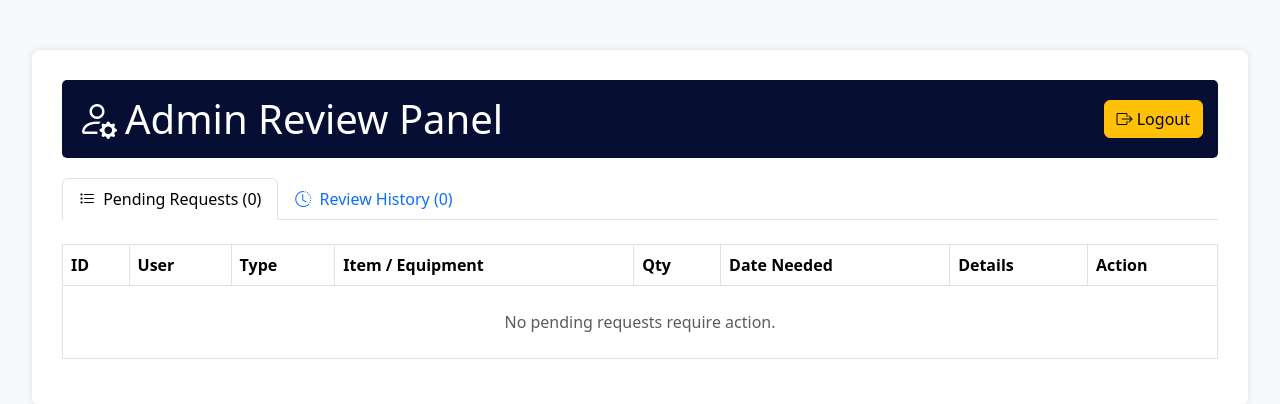
After one commit to Rishrch15/E-PERMIT, a Flask app: template templates/AdminDashboard.html in a window 1280 px wide. The commit adds this page. Shown: the top 404 px of the page. Run offline with Flask 3, Linux system fonts and the light colour scheme; the template is opened without the code that fills it, so the values that code supplies are empty.

Commit message:
Admin page created with list of requests to approve/reject, history view, and password hashing for registration

```diff
--- a/app.py
+++ b/app.py
@@ -2,9 +2,12 @@ from flask import Flask, render_template, request, session, redirect, url_for, f
 import mysql.connector
 import sys
 from datetime import datetime
+from flask_bcrypt import Bcrypt
 
 app = Flask(__name__)
 app.secret_key = 'CCIS.123'
+
+bcrypt = Bcrypt(app)
 
 DB_CONFIG = {
     'host': "localhost",
@@ -12,6 +15,9 @@ DB_CONFIG = {
     'password': "",
     'database': "e_permit"
 }
+
+ADMIN_USER_ID = 3
+
 
 def get_db_connection():
     """Establishes a connection to the MySQL database."""
@@ -21,8 +27,9 @@ def get_db_connection():
         print(f"Database Connection Error: {err}", file=sys.stderr)
         return None
 
+
 def initialize_db():
-    """Creates the necessary tables if they don't exist."""
+    """Ensures all tables exist in the database."""
     db = get_db_connection()
     if not db:
         print("FATAL: Could not connect to database.", file=sys.stderr)
@@ -71,6 +78,7 @@ def initialize_db():
     db.close()
     print("INFO: Tables checked/created successfully.")
 
+
 initialize_db()
 
 
@@ -80,7 +88,8 @@ def home():
     """Renders the main index page."""
     return render_template('index.html')
 
-# ---------------- REGISTER ----------------
+
+# ---------------- REGISTER (UPDATED FOR HASHING) ----------------
 @app.route('/register', methods=['POST'])
 def register():
     """Handles new user registration."""
@@ -90,10 +99,11 @@ def register():
         return redirect(url_for('home'))
 
     cursor = db.cursor()
-
     username = request.form['username']
     email = request.form['email']
-    password = request.form['password']
+
+    # 🌟 HASH THE PASSWORD
+    hashed_password = bcrypt.generate_password_hash(request.form['password']).decode('utf-8')
 
     cursor.execute("SELECT * FROM users WHERE email=%s", (email,))
     existing = cursor.fetchone()
@@ -107,7 +117,7 @@ def register():
     try:
         cursor.execute(
             "INSERT INTO users (username, email, password) VALUES (%s,%s,%s)",
-            (username, email, password)
+            (username, email, hashed_password)  # 🌟 USE THE HASHED PASSWORD
         )
         db.commit()
         flash("Account created! Please login.", "success")
@@ -122,7 +132,8 @@ def register():
         cursor.close()
         db.close()
 
-# ---------------- LOGIN ----------------
+
+# ---------------- LOGIN (UPDATED FOR HASHING) ----------------
 @app.route('/login', methods=['GET', 'POST'])
 def login():
     """Handles user login and session creation."""
@@ -138,27 +149,34 @@ def login():
     email = request.form['email']
     password = request.form['password']
 
-    cursor.execute("SELECT id, username FROM users WHERE email=%s AND password=%s", (email, password))
+    cursor.execute("SELECT id, username, password FROM users WHERE email=%s", (email,))
     user = cursor.fetchone()
-
     cursor.close()
     db.close()
 
-    if user:
+    if user and bcrypt.check_password_hash(user[2], password):
         session['user_id'] = user[0]
         session['username'] = user[1]
         flash(f"Welcome back, {user[1]}!", "success")
-        return redirect(url_for('landing'))
+
+        if user[0] == ADMIN_USER_ID:
+            return redirect(url_for('admin_dashboard'))
+        else:
+            return redirect(url_for('landing'))
     else:
         flash("Invalid email or password.", "danger")
         return render_template('login.html')
 
-# ---------------- LANDING (UPDATED) ----------------
+
+# ---------------- LANDING ----------------
 @app.route('/landing', methods=['GET', 'POST'])
 def landing():
-    """Renders the user dashboard, handles profile updates, and fetches requests."""
+    """Displays the user landing page."""
     if 'user_id' not in session:
         return redirect(url_for('login'))
+
+    if session['user_id'] == ADMIN_USER_ID:
+        return redirect(url_for('admin_dashboard'))
 
     db = get_db_connection()
     if not db:
@@ -202,7 +220,8 @@ def landing():
     user = cursor.fetchone()
 
     cursor.execute("""
-        SELECT id, request_type, item, quantity, date_needed, purpose, location_from, location_to, status, date_requested
+        SELECT id, request_type, item, quantity, date_needed, purpose,
+               location_from, location_to, status, date_requested
         FROM requests
         WHERE user_id=%s
         ORDER BY date_requested DESC
@@ -222,6 +241,7 @@ def landing():
         history_requests=history_requests
     )
 
+
 # ---------------- ADD REQUEST ----------------
 @app.route('/add_request', methods=['POST'])
 def add_request():
@@ -235,16 +255,10 @@ def add_request():
         return redirect(url_for('landing'))
 
     cursor = db.cursor()
-
     user_id = session['user_id']
     request_type = request.form.get('requestType')
 
-    item = None
-    quantity = None
-    date_needed = None
-    purpose = None
-    location_from = None
-    location_to = None
+    item = quantity = date_needed = purpose = location_from = location_to = None
 
     if request_type == 'Borrow':
         item = request.form.get('borrowItem')
@@ -265,7 +279,6 @@ def add_request():
         flash("Invalid request type submitted.", "danger")
         return redirect(url_for('landing'))
 
-
     if not item or not date_needed:
         cursor.close()
         db.close()
@@ -273,10 +286,7 @@ def add_request():
         return redirect(url_for('landing'))
 
     try:
-        if quantity_str and quantity_str.isdigit():
-            quantity = int(quantity_str)
-        else:
-            quantity = 1
+        quantity = int(quantity_str) if quantity_str and quantity_str.isdigit() else 1
     except ValueError:
         quantity = 1
 
@@ -294,19 +304,17 @@ def add_request():
             (user_id, request_type, item, quantity, date_needed, purpose, location_from, location_to)
             VALUES (%s, %s, %s, %s, %s, %s, %s, %s)
         """, (user_id, request_type, item, quantity, date_needed, purpose, location_from, location_to))
-
         db.commit()
         flash("Request submitted successfully!", "success")
-
     except Exception as e:
         print(f"Error inserting request: {e}", file=sys.stderr)
         flash("Failed to submit request. Please check server logs.", "danger")
-
     finally:
         cursor.close()
         db.close()
 
     return redirect(url_for('landing'))
+
 
 # ---------------- LOGOUT ----------------
 @app.route('/logout')
@@ -316,5 +324,101 @@ def logout():
     flash("You have been logged out successfully.", "info")
     return redirect(url_for('home'))
 
+
+# ---------------- ADMIN DASHBOARD ----------------
+@app.route('/admin_dashboard')
+def admin_dashboard():
+    """Fetches all PENDING and HISTORY requests for the admin to review."""
+    if 'user_id' not in session or session['user_id'] != ADMIN_USER_ID:
+        flash("Access denied. You must be an administrator.", "danger")
+        return redirect(url_for('login'))
+
+    db = get_db_connection()
+    if not db:
+        flash("Could not load data due to a database error.", "danger")
+        return render_template('AdminDashboard.html', pending_requests=[], history_requests=[], active_tab='pending')
+
+    cursor = db.cursor()
+
+    cursor.execute("""
+        SELECT r.id, u.username, r.request_type, r.item, r.quantity, r.date_needed,
+               r.purpose, r.location_from, r.location_to, r.date_requested
+        FROM requests r
+        JOIN users u ON r.user_id = u.id
+        WHERE r.status = 'Pending'
+        ORDER BY r.date_requested ASC
+    """)
+    pending_requests = cursor.fetchall()
+
+    cursor.execute("""
+        SELECT r.id, u.username, r.request_type, r.item, r.quantity, r.date_needed,
+               r.purpose, r.location_from, r.location_to, r.date_requested, r.status
+        FROM requests r
+        JOIN users u ON r.user_id = u.id
+        WHERE r.status IN ('Approved', 'Rejected')
+        ORDER BY r.date_requested DESC
+    """)
+    history_requests = cursor.fetchall()
+
+    cursor.close()
+    db.close()
+
+    active_tab = request.args.get('tab', 'pending')
+
+    return render_template(
+        'AdminDashboard.html',
+        pending_requests=pending_requests,
+        history_requests=history_requests,
+        active_tab=active_tab
+    )
+
+
+# ---------------- UPDATE REQUEST STATUS ----------------
+@app.route('/update_request_status', methods=['POST'])
+def update_request_status():
+    """Handles admin action to approve or reject a request."""
+    if 'user_id' not in session or session['user_id'] != ADMIN_USER_ID:
+        flash("Authorization failed.", "danger")
+        return redirect(url_for('login'))
+
+    db = get_db_connection()
+    if not db:
+        flash("Failed to process action due to a database error.", "danger")
+        return redirect(url_for('admin_dashboard'))
+
+    cursor = db.cursor()
+    request_id = request.form.get('request_id')
+    new_status = request.form.get('action')
+
+    if not request_id or new_status not in ['Approved', 'Rejected']:
+        flash("Invalid request data provided.", "danger")
+        cursor.close()
+        db.close()
+        return redirect(url_for('admin_dashboard'))
+
+    try:
+        cursor.execute("SELECT status FROM requests WHERE id = %s", (request_id,))
+        current_status = cursor.fetchone()
+
+        if current_status and current_status[0] == 'Pending':
+            cursor.execute(
+                "UPDATE requests SET status = %s WHERE id = %s",
+                (new_status, request_id)
+            )
+            db.commit()
+            flash(f"Request #{request_id} has been successfully {new_status.lower()}.", "success")
+        else:
+            flash(f"Request #{request_id} status is already {current_status[0].lower()} and cannot be changed.", "warning")
+
+    except Exception as e:
+        print(f"Error updating request status: {e}", file=sys.stderr)
+        flash("An unexpected database error occurred.", "danger")
+    finally:
+        cursor.close()
+        db.close()
+
+    return redirect(url_for('admin_dashboard', tab='history'))
+
+
 if __name__ == '__main__':
     app.run(debug=True)
--- /dev/null
+++ b/templates/AdminDashboard.html
@@ -0,0 +1,236 @@
+<!DOCTYPE html>
+<html lang="en">
+<head>
+    <meta charset="UTF-8">
+    <meta name="viewport" content="width=device-width, initial-scale=1.0">
+    <title>Admin Dashboard - E-Permit</title>
+    <link href="https://cdn.jsdelivr.net/npm/bootstrap@5.3.0-alpha1/dist/css/bootstrap.min.css" rel="stylesheet">
+    <link rel="stylesheet" href="https://cdn.jsdelivr.net/npm/bootstrap-icons@1.11.3/font/bootstrap-icons.min.css">
+    <style>
+        body { background-color: #f8f9fa; }
+        .admin-container {
+            max-width: 95%;
+            margin: 50px auto;
+            background: white;
+            padding: 30px;
+            border-radius: 8px;
+            box-shadow: 0 0 10px rgba(0,0,0,0.1);
+        }
+        .admin-header {
+            background-color: #060e33; /* Your dark blue color */
+            color: white;
+            padding: 15px;
+            margin-bottom: 20px;
+            border-radius: 5px;
+        }
+        .admin-header h1 { margin: 0; }
+        .details-modal-body p { margin-bottom: 5px; }
+        /* Custom class from earlier conversation */
+        .ccis-header {
+            background-color: #060e33 !important;
+            color: white !important;
+        }
+    </style>
+</head>
+<body>
+    <div class="admin-container">
+        <div class="admin-header d-flex justify-content-between align-items-center">
+            <h1><i class="bi bi-person-gear me-2"></i>Admin Review Panel</h1>
+            <a href="{{ url_for('logout') }}" class="btn btn-warning"><i class="bi bi-box-arrow-right"></i> Logout</a>
+        </div>
+
+        {% with messages = get_flashed_messages(with_categories=true) %}
+            {% if messages %}
+                <div class="mb-3">
+                    {% for category, message in messages %}
+                        <div class="alert alert-{{ category }} alert-dismissible fade show" role="alert">
+                            {{ message }}
+                            <button type="button" class="btn-close" data-bs-dismiss="alert" aria-label="Close"></button>
+                        </div>
+                    {% endfor %}
+                </div>
+            {% endif %}
+        {% endwith %}
+
+        <ul class="nav nav-tabs mb-4" id="adminTabs" role="tablist">
+            <li class="nav-item" role="presentation">
+                <button class="nav-link {% if active_tab == 'pending' %}active{% endif %}" id="pending-tab" data-bs-toggle="tab" data-bs-target="#pending" type="button" role="tab" aria-controls="pending" aria-selected="true">
+                    <i class="bi bi-list-task me-1"></i> Pending Requests ({{ pending_requests|length }})
+                </button>
+            </li>
+            <li class="nav-item" role="presentation">
+                <button class="nav-link {% if active_tab == 'history' %}active{% endif %}" id="history-tab" data-bs-toggle="tab" data-bs-target="#history" type="button" role="tab" aria-controls="history" aria-selected="false">
+                    <i class="bi bi-clock-history me-1"></i> Review History ({{ history_requests|length }})
+                </button>
+            </li>
+        </ul>
+
+        <div class="tab-content" id="adminTabsContent">
+
+            <div class="tab-pane fade {% if active_tab == 'pending' %}show active{% endif %}" id="pending" role="tabpanel" aria-labelledby="pending-tab">
+                <div class="table-responsive">
+                    <table class="table table-bordered table-hover" id="adminPendingTable">
+                        <thead class="ccis-header">
+                            <tr>
+                                <th>ID</th>
+                                <th>User</th>
+                                <th>Type</th>
+                                <th>Item / Equipment</th>
+                                <th>Qty</th>
+                                <th>Date Needed</th>
+                                <th>Details</th>
+                                <th>Action</th>
+                            </tr>
+                        </thead>
+                        <tbody>
+                            {% for req in pending_requests %}
+                            <tr>
+                                <td>{{ req[0] }}</td> <td>{{ req[1] }}</td> <td>{{ req[2] }}</td> <td>{{ req[3] }}</td> <td>{{ req[4] }}</td> <td>{{ req[5] }}</td> <td>
+                                    <button
+                                        class="btn btn-sm btn-info text-white"
+                                        data-bs-toggle="modal"
+                                        data-bs-target="#detailsModal"
+                                        data-id="{{ req[0] }}"
+                                        data-purpose="{{ req[6] or 'N/A' }}"
+                                        data-from="{{ req[7] or 'N/A' }}"
+                                        data-to="{{ req[8] or 'N/A' }}"
+                                        data-requested="{{ req[9].strftime('%Y-%m-%d %I:%M %p') }}">
+                                        View
+                                    </button>
+                                </td>
+
+                                <td class="d-flex gap-2">
+                                    <form action="{{ url_for('update_request_status') }}" method="post" style="display:inline;">
+                                        <input type="hidden" name="request_id" value="{{ req[0] }}">
+                                        <input type="hidden" name="action" value="Approved">
+                                        <button type="submit" class="btn btn-sm btn-success"><i class="bi bi-check-lg"></i> Approve</button>
+                                    </form>
+                                    <form action="{{ url_for('update_request_status') }}" method="post" style="display:inline;">
+                                        <input type="hidden" name="request_id" value="{{ req[0] }}">
+                                        <input type="hidden" name="action" value="Rejected">
+                                        <button type="submit" class="btn btn-sm btn-danger"><i class="bi bi-x-lg"></i> Reject</button>
+                                    </form>
+                                </td>
+                            </tr>
+                            {% else %}
+                            <tr>
+                                <td colspan="8" class="text-center text-muted py-4">No pending requests require action.</td>
+                            </tr>
+                            {% endfor %}
+                        </tbody>
+                    </table>
+                </div>
+            </div>
+
+            <div class="tab-pane fade {% if active_tab == 'history' %}show active{% endif %}" id="history" role="tabpanel" aria-labelledby="history-tab">
+                <div class="table-responsive">
+                    <table class="table table-bordered table-hover" id="adminHistoryTable">
+                        <thead class="ccis-header">
+                            <tr>
+                                <th>ID</th>
+                                <th>User</th>
+                                <th>Type</th>
+                                <th>Item / Equipment</th>
+                                <th>Date Requested</th>
+                                <th>Status</th>
+                                <th>Details</th>
+                            </tr>
+                        </thead>
+                        <tbody>
+                            {% for req in history_requests %}
+                            <tr>
+                                <td>{{ req[0] }}</td> <td>{{ req[1] }}</td> <td>{{ req[2] }}</td> <td>{{ req[3] }}</td> <td>{{ req[9].strftime('%Y-%m-%d %I:%M %p') }}</td> <td>
+                                    {% if req[10] == 'Approved' %}
+                                        <span class="badge bg-success">Approved</span>
+                                    {% else %}
+                                        <span class="badge bg-danger">Rejected</span>
+                                    {% endif %}
+                                </td>
+
+                                <td>
+                                    <button
+                                        class="btn btn-sm btn-info text-white"
+                                        data-bs-toggle="modal"
+                                        data-bs-target="#detailsModal"
+                                        data-id="{{ req[0] }}"
+                                        data-purpose="{{ req[6] or 'N/A' }}"
+                                        data-from="{{ req[7] or 'N/A' }}"
+                                        data-to="{{ req[8] or 'N/A' }}"
+                                        data-requested="{{ req[9].strftime('%Y-%m-%d %I:%M %p') }}">
+                                        View
+                                    </button>
+                                </td>
+                            </tr>
+                            {% else %}
+                            <tr>
+                                <td colspan="7" class="text-center text-muted py-4">No completed requests in history.</td>
+                            </tr>
+                            {% endfor %}
+                        </tbody>
+                    </table>
+                </div>
+            </div>
+
+        </div> </div>
+
+    <div class="modal fade" id="detailsModal" tabindex="-1" aria-labelledby="detailsModalLabel" aria-hidden="true">
+        <div class="modal-dialog">
+            <div class="modal-content">
+                <div class="modal-header">
+                    <h5 class="modal-title" id="detailsModalLabel">Request Details #<span id="modal-id"></span></h5>
+                    <button type="button" class="btn-close" data-bs-dismiss="modal" aria-label="Close"></button>
+                </div>
+                <div class="modal-body details-modal-body">
+                    <p><strong>Purpose/Event:</strong> <span id="modal-purpose"></span></p>
+                    <p><strong>Location From:</strong> <span id="modal-from"></span></p>
+                    <p><strong>Location To:</strong> <span id="modal-to"></span></p>
+                    <hr>
+                    <p><strong>Date Requested:</strong> <span id="modal-requested"></span></p>
+                </div>
+                <div class="modal-footer">
+                    <button type="button" class="btn btn-secondary" data-bs-dismiss="modal">Close</button>
+                </div>
+            </div>
+        </div>
+    </div>
+
+    <script src="https://cdn.jsdelivr.net/npm/bootstrap@5.3.0-alpha1/dist/js/bootstrap.bundle.min.js"></script>
+
+    <script>
+        const detailsModal = document.getElementById('detailsModal');
+        detailsModal.addEventListener('show.bs.modal', event => {
+            const button = event.relatedTarget;
+
+            // Extract info from data-* attributes
+            const id = button.getAttribute('data-id');
+            const purpose = button.getAttribute('data-purpose');
+            const from = button.getAttribute('data-from');
+            const to = button.getAttribute('data-to');
+            const requested = button.getAttribute('data-requested');
+
+            // Update the modal's content
+            document.getElementById('modal-id').textContent = id;
+            document.getElementById('modal-purpose').textContent = purpose;
+            document.getElementById('modal-from').textContent = from;
+            document.getElementById('modal-to').textContent = to;
+            document.getElementById('modal-requested').textContent = requested;
+        });
+
+        // Ensure the correct tab remains active on refresh/redirect
+        document.addEventListener('DOMContentLoaded', () => {
+            const activeTab = new URLSearchParams(window.location.search).get('tab');
+            if (activeTab === 'history') {
+                const historyTabButton = document.getElementById('history-tab');
+                if (historyTabButton) {
+                    new bootstrap.Tab(historyTabButton).show();
+                }
+            } else {
+                const pendingTabButton = document.getElementById('pending-tab');
+                if (pendingTabButton) {
+                    new bootstrap.Tab(pendingTabButton).show();
+                }
+            }
+        });
+    </script>
+</body>
+</html>
```
Also changed, not shown: templates/LandingPage.html (+51 -27 lines).
